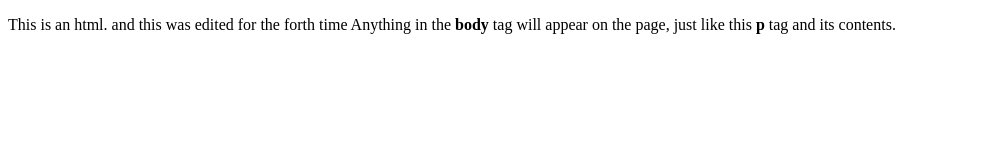
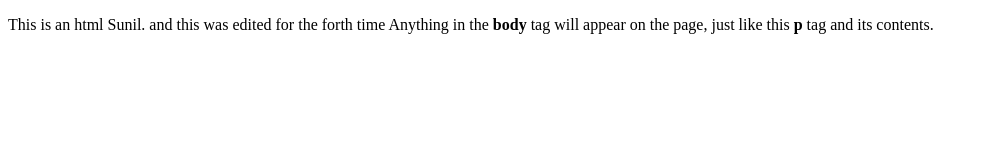
Before and after one commit to sunil-pawar/test_ansible, a plain HTML site: page index.html in a window 1280 px wide. Shown: the whole page, without its empty margins (0-985 px from the left). Drawn offline with Linux system fonts and the light colour scheme.

Commit message:
Update index.html

```diff
--- a/index.html
+++ b/index.html
@@ -4,6 +4,6 @@
     <title>This is  title of the webpage!</title>
   </head>
   <body>
-    <p>This is an  html. and  this was edited for the forth time  Anything in the <strong>body</strong> tag will appear on the page, just like this <strong>p</strong> tag and its contents.</p>
+    <p>This is an  html Sunil. and  this was edited for the forth time  Anything in the <strong>body</strong> tag will appear on the page, just like this <strong>p</strong> tag and its contents.</p>
   </body>
 </html>
```
